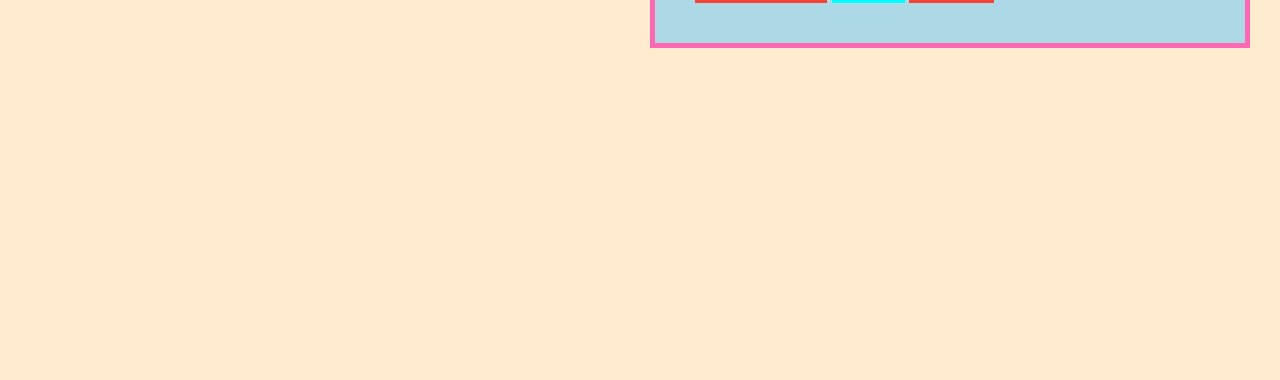
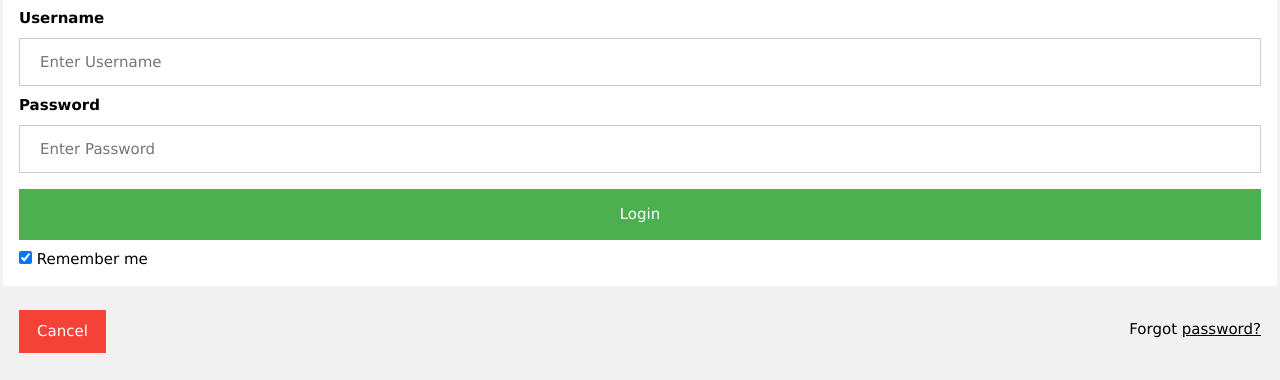
Before and after one commit to dragon15098/txgd, a Flask app: page /login in a window 1280 px wide. Shown: the part 495-875 px from the top of the page. Before the commit the page ends 543 px from the top, so only its background shows below. Run offline with Flask 2, Linux system fonts and the light colour scheme.

Commit message:
no message

```diff
--- a/projectweb/static/login.css
+++ b/projectweb/static/login.css
@@ -1,10 +1,62 @@
-.w3-container{
-    background-color: lightblue;
-    width: 600px;
-    border: 5px solid hotpink;
-    padding: 40px;
-    margin: 290px 650px;
-}
-body{
-    background-color: blanchedalmond;
-}
+form {
+        border: 3px solid #f1f1f1;
+    }
+
+    input[type=text], input[type=password] {
+        width: 100%;
+        padding: 12px 20px;
+        margin: 8px 0;
+        display: inline-block;
+        border: 1px solid #ccc;
+        box-sizing: border-box;
+    }
+
+    button {
+        background-color: #4CAF50;
+        color: white;
+        padding: 14px 20px;
+        margin: 8px 0;
+        border: none;
+        cursor: pointer;
+        width: 100%;
+    }
+
+    button:hover {
+        opacity: 0.8;
+    }
+
+    .cancelbtn {
+        width: auto;
+        padding: 10px 18px;
+        background-color: #f44336;
+    }
+
+    .imgcontainer {
+        text-align: center;
+        margin: 24px 0 12px 0;
+    }
+
+    img.avatar {
+        width: 40%;
+        border-radius: 50%;
+    }
+
+    .container {
+        padding: 16px;
+    }
+
+    span.psw {
+        float: right;
+        padding-top: 16px;
+    }
+
+    /* Change styles for span and cancel button on extra small screens */
+    @media screen and (max-width: 300px) {
+        span.psw {
+           display: block;
+           float: none;
+        }
+        .cancelbtn {
+           width: 100%;
+        }
+    }
--- a/projectweb/templates/login.html
+++ b/projectweb/templates/login.html
@@ -7,16 +7,28 @@
     <link rel="stylesheet" href="../static/login.css">
 </head>
 <body>
-    <form class="w3-container w3-third " method="post" enctype="multipart/form-data">
-        <label>Username</label>
-        <input class="w3-input" type="text" name="username">
+    <h2>Login Form</h2>
 
-        <label>Password</label>
-        <input class="w3-input" type="password" name="password">
+    <form action="/action_page.php">
+      <div class="imgcontainer">
+        <img src="img_avatar2.png" alt="Avatar" class="avatar">
+      </div>
 
-        <a href="/login" class="w3-btn w3-red">Bấm để reset</a>
-        <input type="submit" class="w3-btn w3-aqua" value="Login">
-        <a href="/login" class="w3-btn w3-red">update</a>
+      <div class="container">
+        <label><b>Username</b></label>
+        <input type="text" placeholder="Enter Username" name="uname" required>
+
+        <label><b>Password</b></label>
+        <input type="password" placeholder="Enter Password" name="psw" required>
+
+        <button type="submit">Login</button>
+        <input type="checkbox" checked="checked"> Remember me
+      </div>
+
+      <div class="container" style="background-color:#f1f1f1">
+        <button type="button" class="cancelbtn">Cancel</button>
+        <span class="psw">Forgot <a href="#">password?</a></span>
+      </div>
     </form>
 </body>
 </html>
```
